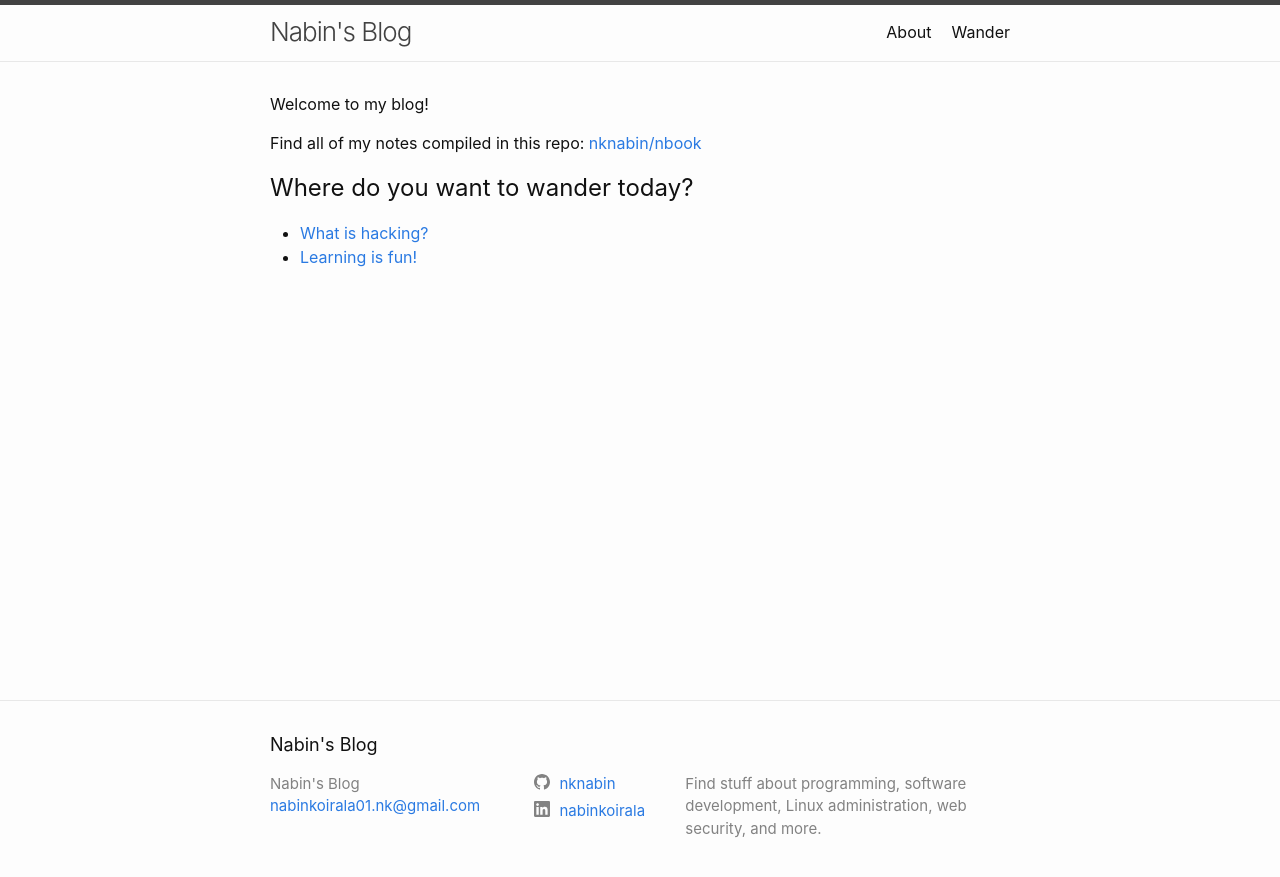
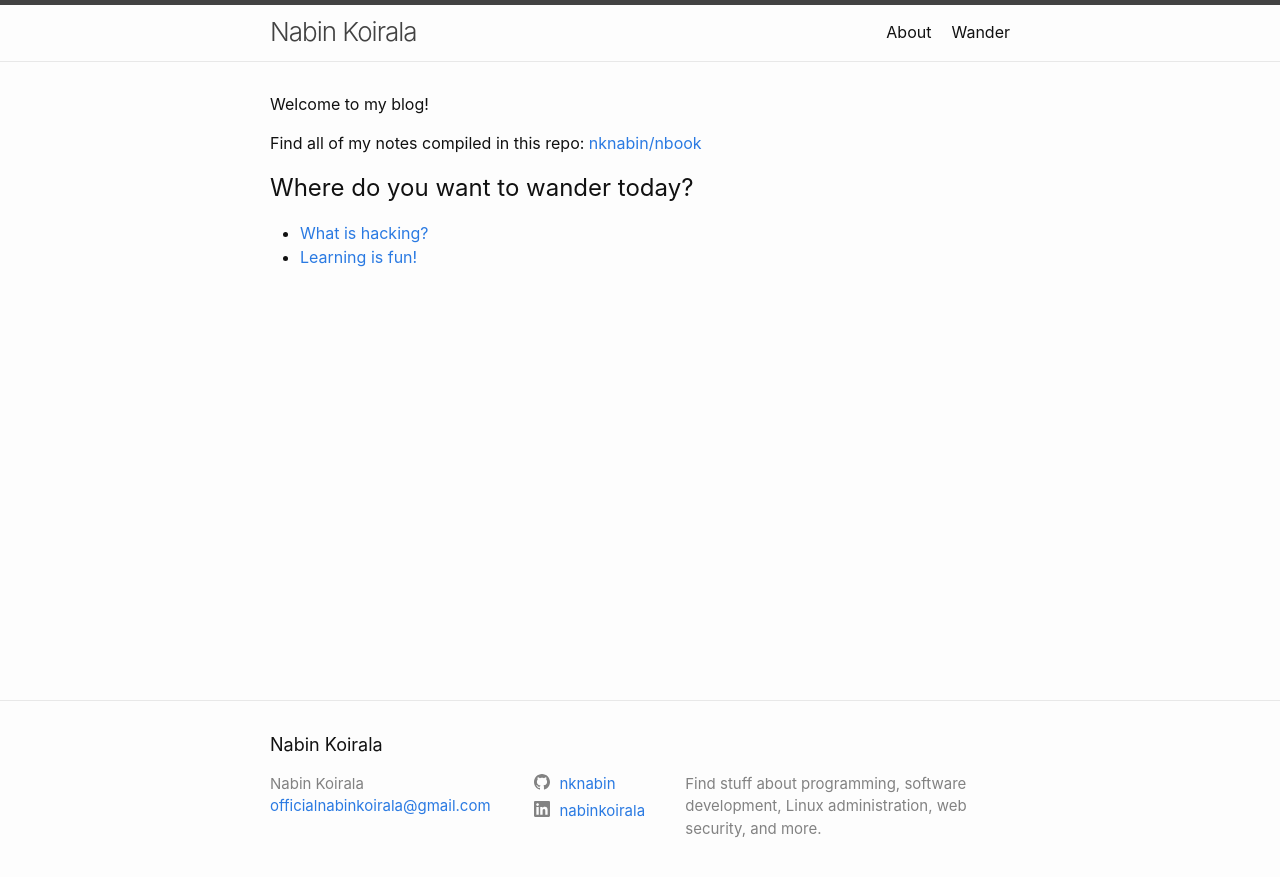
Before and after one commit to nknabin/nknabin.github.io, a Jekyll site: the page built from docs/index.markdown, in a window 1280 px wide. Shown: the top 877 px of the page. Built offline with Jekyll 4.4.1, drawn with Linux system fonts in a browser that asks for light colours.

Commit message:
Modify title and email

```diff
--- a/docs/_config.yml
+++ b/docs/_config.yml
@@ -18,8 +18,8 @@
 # You can create any custom variable you would like, and they will be accessible
 # in the templates via {{ site.myvariable }}.
 
-title: Nabin's Blog
-email: nabinkoirala01.nk@gmail.com
+title: Nabin Koirala
+email: officialnabinkoirala@gmail.com
 description: >- # this means to ignore newlines until "baseurl:"
   Find stuff about programming, software development, Linux administration, web security, and more.
 domain: nknabin.xyz
```
